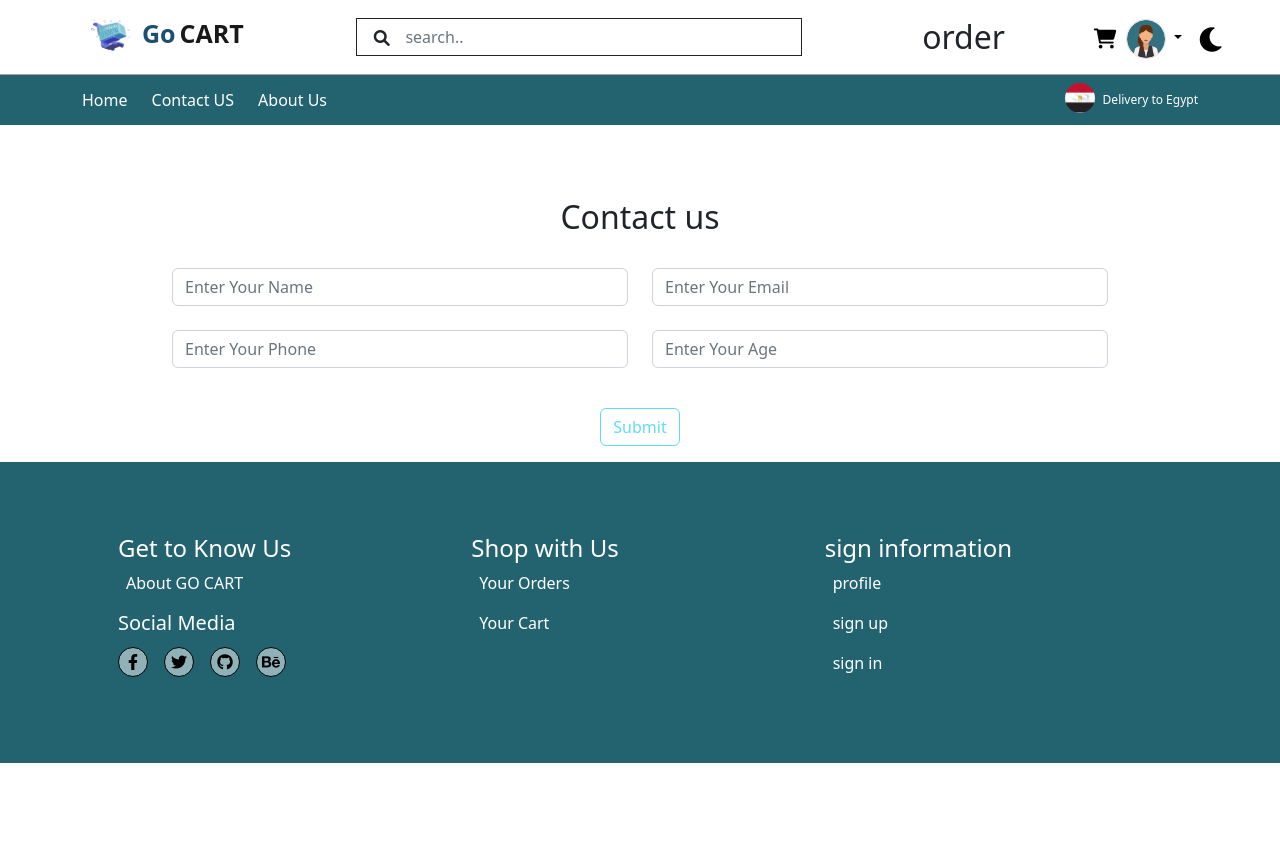
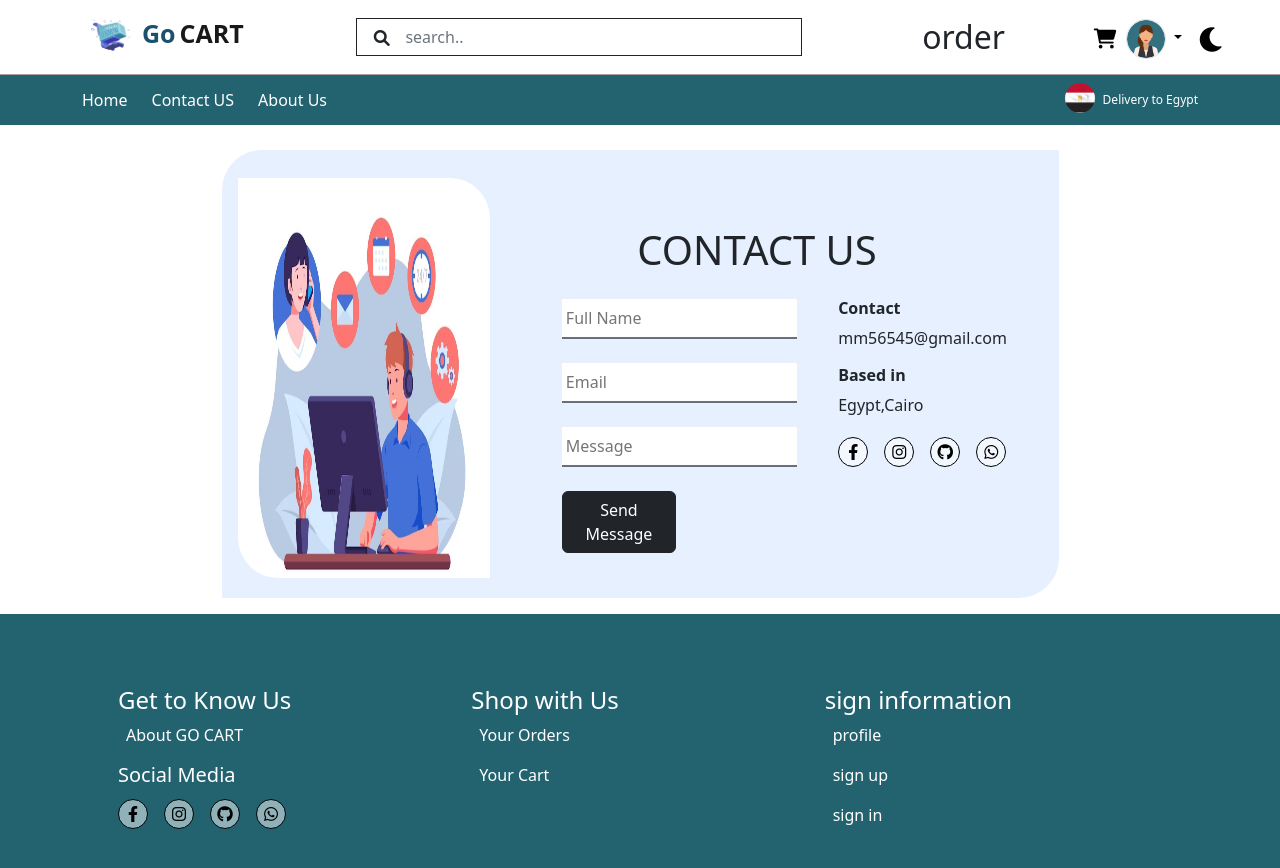
Before and after one commit to MohamedMamdouh2002/Go-Cart, a plain HTML site: page Html/Contact.html in a window 1280 px wide. Before the commit the page ends 800 px from the top, so only its background shows below. Drawn offline with Linux system fonts and the light colour scheme.

Commit message:
Fin commit

```diff
--- a/CSS/Style.css
+++ b/CSS/Style.css
@@ -607,7 +607,7 @@ header{
     position: relative;
     /* width: 400px; */
 
-    /* z-index: 55556;  */
+    z-index: 0;
 
 
 }
@@ -619,7 +619,7 @@ header{
 .headImg:hover{
     animation-name: sm;
 animation-duration: .9s;
-z-index: 555555;
+z-index: 0;
 animation-iteration-count: infinite;
 }
 @keyframes sm{
@@ -1179,6 +1179,7 @@ opacity: 1;
 
 
 
+
 /* start about */
 .about{
     margin-top: 145px;
@@ -1301,8 +1302,22 @@ margin-top: -50px;
 
 .contact{
     margin-top: 150px;
+
 }
-.h5{
-    margin-top: 200px;
-    margin-bottom: 60px;
+.contactrow{
+    border-bottom-right-radius: 40px;
+    border-top-left-radius: 40px;
+    background-color: #03A9F4;
+
 }
+.contactrow input{
+    height: 40px;
+    /* background-color: #03A9F4; */
+}
+.contactrow input:focus{
+outline: 0;
+}
+.contactimg{
+    border-top-right-radius: 40px;
+    border-bottom-left-radius: 40px;
+}
--- a/Html/Contact.html
+++ b/Html/Contact.html
@@ -118,9 +118,10 @@
 <section class="contact">
 
 
+   <div class="container mb-3">
 
-    <div class="row   g-4  pt-4  mt-5 w-75 m-auto">
-      <div class="text-center">
+    <div class="row contactrow w-75  g-4  gap-5 p-1  mt-5 m-auto bg-opacity-10 bg-primary">
+      <!-- <div class="text-center">
         <h3 class="fs-2">Contact us</h3>
       </div>
     <div class="col-md-6 ">
@@ -147,12 +148,63 @@
 
     <div class=" d-flex justify-content-center ">
         <button disabled class=" btn btn-outline-info my-3" id="btn">Submit</button>
+    </div> -->
+
+    <div class="col-md-4">
+  <img src="../Assets/Image/contact.jpeg"class="w-100 contactimg mb-3"height="400" alt="">
+</div>
+<div class="col-md-6 d-flex">
+  <div class="row justify-content-between">
+
+    <h1 class="text-center mt-5">CONTACT US</h1>
+    <div class="col-md-4 ">
+      <div class="">
+
+        <input type="text" class="border-top-0  border-start-0 border-end-0   border-dark ps-1 " maxlength="25" placeholder="Full Name" name="" id="">
+        <input type="email" class=" my-4 border-top-0 border-start-0 border-end-0   border-dark ps-1 " maxlength="25" placeholder="Email" name="" id="">
+        <input type="text" class="border-top-0 border-start-0 border-end-0   border-dark ps-1 " maxlength="25" placeholder="Message" name="" id="">
+        <div class="d-flex justify-content-center align-items-center ">
+
+          <button class="btn  px-3 my-4 btn-dark ">Send Message</button>
+        </div>
+      </div>
+    </div>
+    <div class="col-md-4 ">
+      <h6 class="fw-bold"> Contact</h6>
+      <p>mm56545@gmail.com</p>
+      <h6 class="fw-bold">Based in</h6>
+      <p>Egypt,Cairo</p>
+      <div class="links d-flex gap-3 justify-content-start   ">
+
+        <a href="https://www.facebook.com/mohamed.mamdouh.58555"target="_blank">
+
+          <i class="fa-brands fa-facebook-f"></i>
+        </a>
+        <a href="https://www.instagram.com/mohamed.mamdouh.58555/"target="_blank">
+
+          <i class="fa-brands fa-instagram"></i>
+        </a>
+        <a href="https://github.com/MohamedMamdouh2002" target="_blank">
+
+          <i class="fa-brands fa-github"></i>
+        </a>
+
+        <a href="https://wa.me/+201210898884?text=Hi, I want to contact Go cart" target="_blank">
+          <i class="fa-brands fa-whatsapp"></i>
+
+        </a>
+
+      </div>
+    </div>
+  </div>
+</div>
     </div>
   </div>
 
 
 
 </section>
+
       <footer class="updateFooter py-4 text-white">
         <div class="container  py-5 px-5">
           <div class="row g-3 " >
@@ -164,22 +216,23 @@
                   </div>
                     <div class="Social-Media">
                   <h5>Social Media</h5>
-            <div class="links d-flex gap-3 justify-content-start  ">
+                  <div class="links d-flex gap-3 justify-content-start   ">
 
-              <a href="https://www.facebook.com/">
+                    <a href="https://www.facebook.com/mohamed.mamdouh.58555"target="_blank">
 
                       <i class="fa-brands fa-facebook-f"></i>
                     </a>
-              <a href="https://www.twitter.com/">
+                    <a href="https://www.instagram.com/mohamed.mamdouh.58555/"target="_blank">
 
-                <i class="fa-brands fa-twitter"></i>
+                      <i class="fa-brands fa-instagram"></i>
                     </a>
-              <a href="https://www.github.com/">
+                    <a href="https://github.com/MohamedMamdouh2002" target="_blank">
 
                       <i class="fa-brands fa-github"></i>
                     </a>
-              <a href="https://www.behance.com/">
-                <i class="fa-brands fa-behance"></i>
+
+                    <a href="https://wa.me/+201210898884?text=Hi, I want to contact Go cart" target="_blank">
+                      <i class="fa-brands fa-whatsapp"></i>
 
                     </a>
 
```
Also changed, not shown: Html/about.html (+3 -2 lines), index.html (+9 -8 lines), Assets/Image/contact.jpeg (added). Lines whose indentation alone changed are shown as unchanged.
